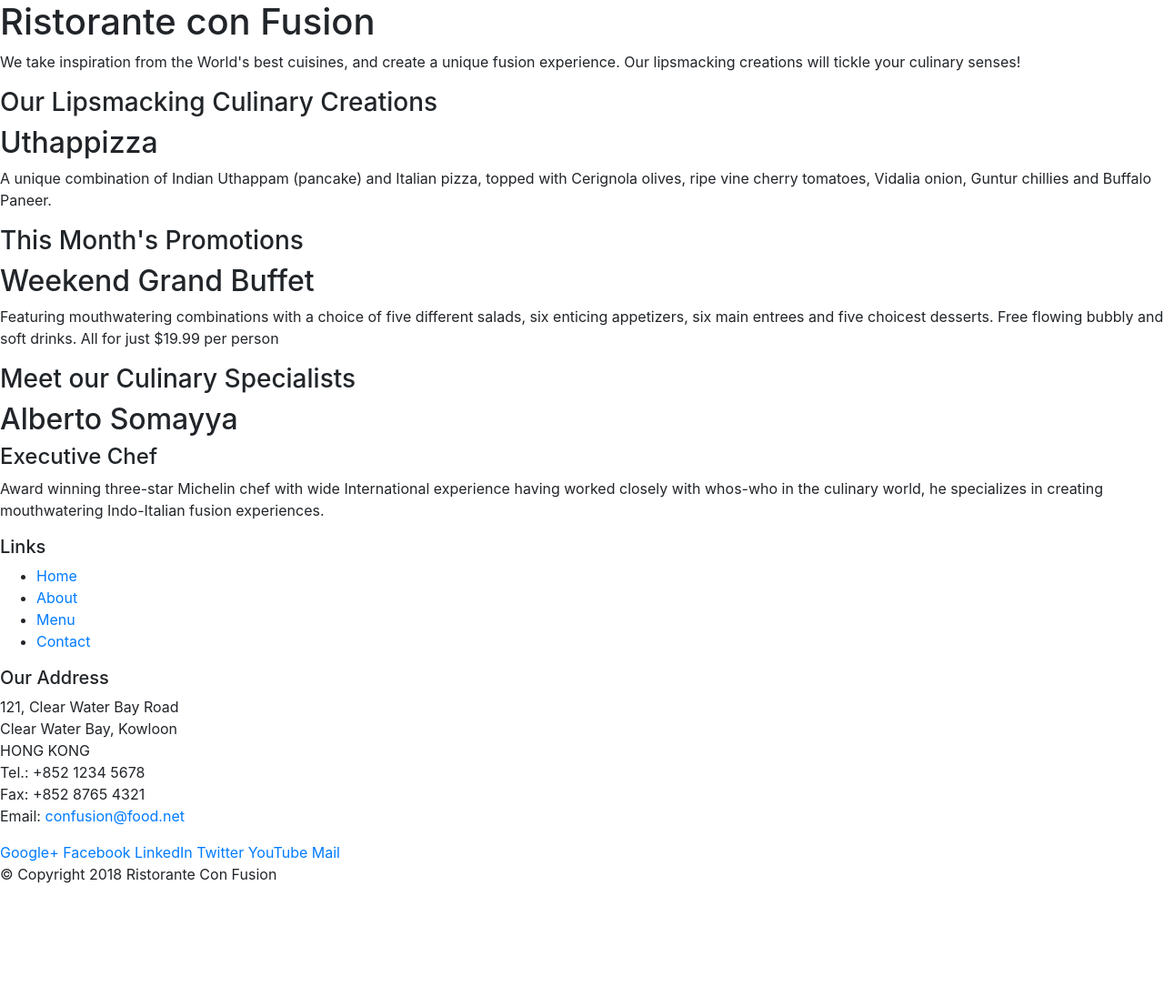
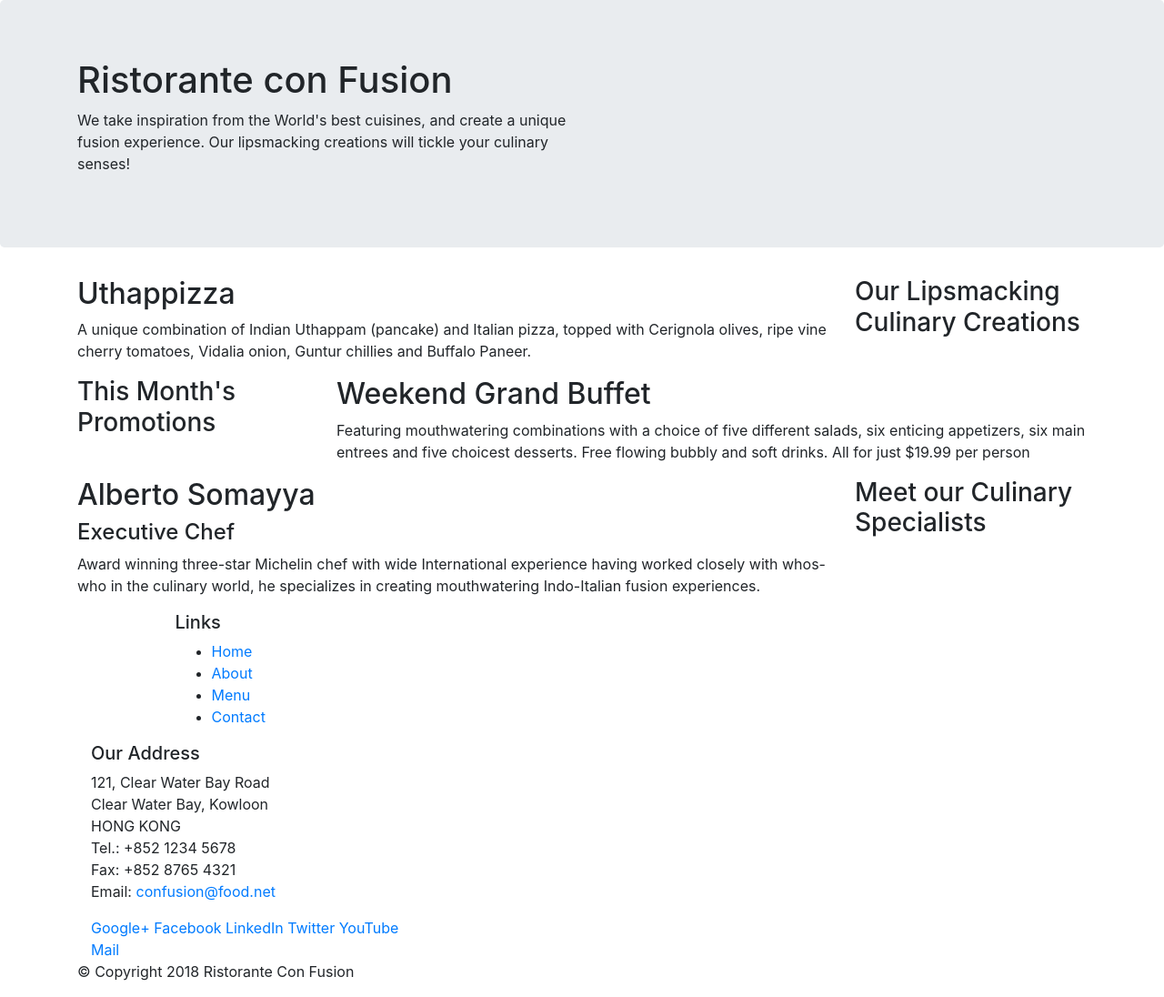
Before and after one commit to nafis-raihan/Bootstrap4, a website: page index.html in a window 1280 px wide. Shown: the whole page at 91% size. Before the commit the page ends 989 px from the top, so only its background shows below. Drawn offline with nearby package versions, Linux system fonts and the light colour scheme.

Commit message:
2nd commit

```diff
--- a/index.html
+++ b/index.html
@@ -14,46 +14,47 @@
 
 <body>
 
-    <header>
-        <div>
-            <div>
-                <div>
+    <header class="jumbotron">
+        <div class="container">
+            <div class="row">
+                <div class="col-12 col-sm-6">
                     <h1>Ristorante con Fusion</h1>
                     <p>We take inspiration from the World's best cuisines, and create a unique fusion experience. Our lipsmacking creations will tickle your culinary senses!</p>
                 </div>
-                <div>
+                <div class="col-12 col-sm">
                 </div>
             </div>
         </div>
     </header>
 
-    <div>
-        <div>
-            <div>
+
+    <div class="container">
+        <div class="row">
+            <div class="col-12 col-sm-4 order-sm-last col-md-3">
                 <h3>Our Lipsmacking Culinary Creations</h3>
             </div>
-            <div>
+            <div class="col col-sm order-sm-first col-md">
                 <h2>Uthappizza</h2>
                 <p>A unique combination of Indian Uthappam (pancake) and Italian pizza, topped with Cerignola olives, ripe vine cherry tomatoes, Vidalia onion, Guntur chillies and Buffalo Paneer.</p>
             </div>
         </div>
 
 
-        <div>
-            <div>
+        <div class="row">
+            <div class="col-12 col-sm-4 col-md-3">
                 <h3>This Month's Promotions</h3>
             </div>
-            <div>
+            <div class="col col-sm col-md">
                 <h2>Weekend Grand Buffet</h2>
                 <p>Featuring mouthwatering combinations with a choice of five different salads, six enticing appetizers, six main entrees and five choicest desserts. Free flowing bubbly and soft drinks. All for just $19.99 per person </p>
             </div>
         </div>
 
-        <div>
-            <div>
+        <div class="row">
+            <div class="col-12 col-sm-4 order-sm-last col-md-3">
                 <h3>Meet our Culinary Specialists</h3>
             </div>
-            <div>
+            <div class="col col-sm order-sm-first col-md">
                 <h2>Alberto Somayya</h2>
                 <h4>Executive Chef</h4>
                 <p>Award winning three-star Michelin chef with wide International experience having worked closely with whos-who in the culinary world, he specializes in creating mouthwatering Indo-Italian fusion experiences. </p>
@@ -61,10 +62,11 @@
         </div>
     </div>
 
+
     <footer>
-        <div>
-            <div>
-                <div>
+        <div class="container">
+            <div calss="row">
+                <div class="col-4 offset-1 col-sm-2">
                     <h5>Links</h5>
                     <ul>
                         <li><a href="#">Home</a></li>
@@ -73,7 +75,7 @@
                         <li><a href="#">Contact</a></li>
                     </ul>
                 </div>
-                <div>
+                <div class="col-7 col-sm-5">
                     <h5>Our Address</h5>
                     <address>
 		              121, Clear Water Bay Road<br>
@@ -84,7 +86,7 @@
 		              Email: <a href="mailto:confusion@food.net">confusion@food.net</a>
 		           </address>
                 </div>
-                <div>
+                <div class="col-12 col-sm-4">
                     <div>
                         <a href="http://google.com/+">Google+</a>
                         <a href="http://www.facebook.com/profile.php?id=">Facebook</a>
@@ -95,8 +97,8 @@
                     </div>
                 </div>
            </div>
-           <div>
-                <div>
+           <div class="row">
+                <div class="col-auto">
                     <p>© Copyright 2018 Ristorante Con Fusion</p>
                 </div>
            </div>
```
